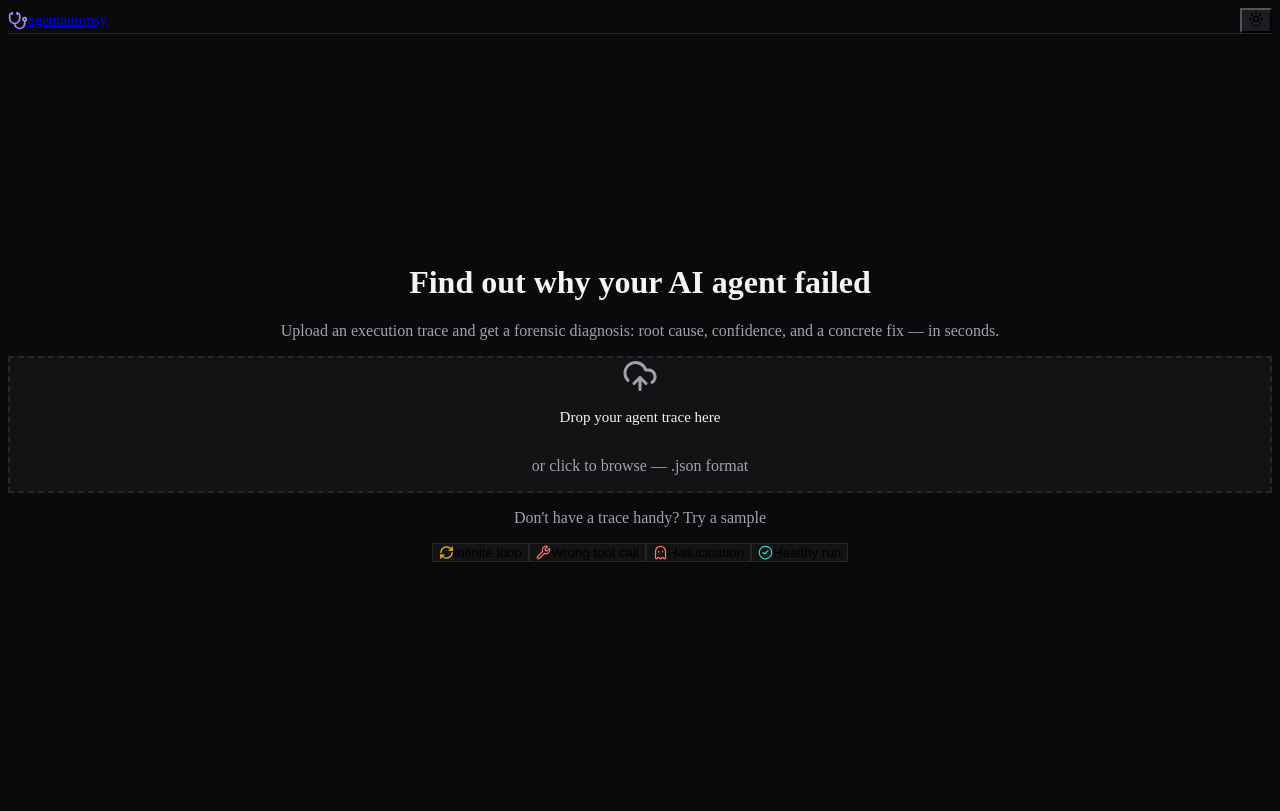
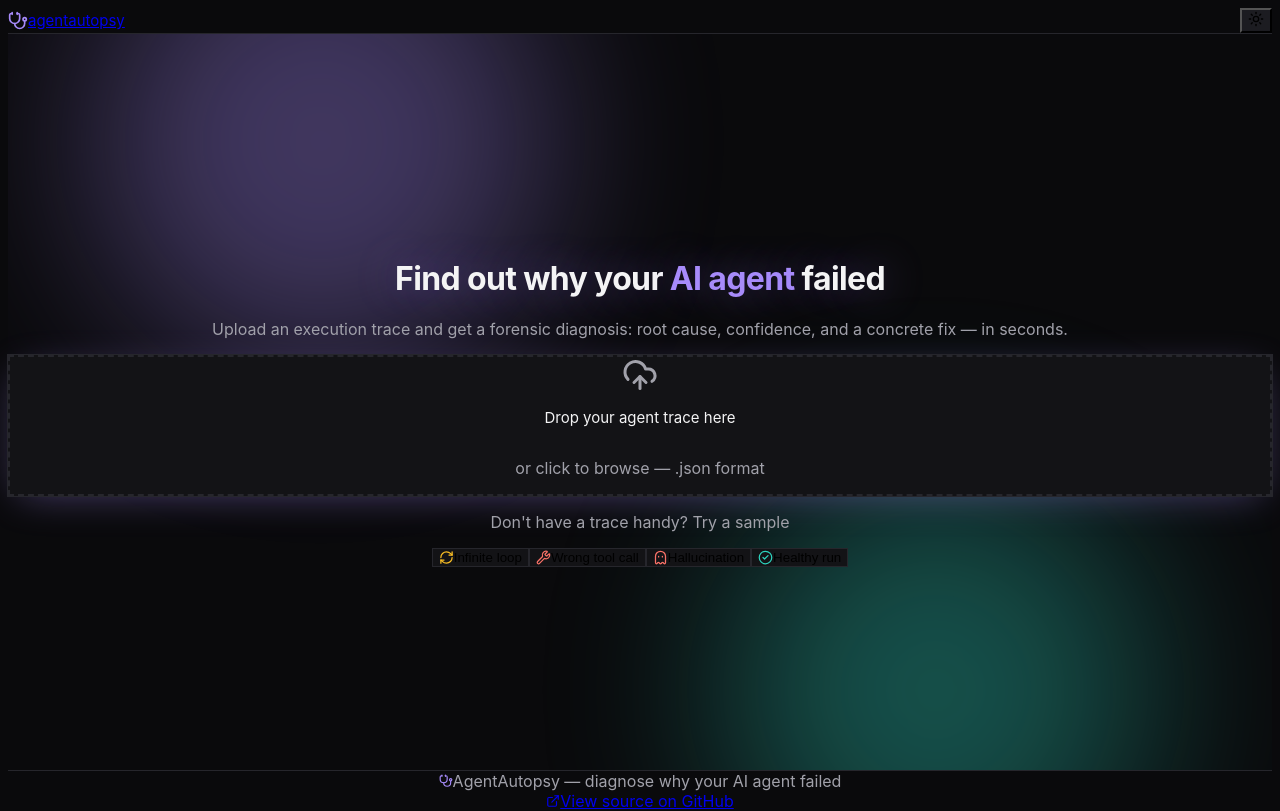
Before and after one commit to ailanasirai/agentautopsy, a Next.js app: page / in a window 1280 px wide. Built offline with nearby package versions, Linux system fonts and the light colour scheme.

Commit message:
Fix demo trace loading and add footer

```diff
--- a/app/globals.css
+++ b/app/globals.css
@@ -38,10 +38,73 @@
   --warning-glow: rgba(251, 191, 36, 0.4);
 }
 
+html, body {
+  font-family: -apple-system, BlinkMacSystemFont, "Segoe UI", Roboto,
+    "Helvetica Neue", Arial, sans-serif;
+}
+
 body {
   background: var(--bg-primary);
   color: var(--text-primary);
   transition: background 0.3s ease, color 0.3s ease;
+  min-height: 100%;
+}
+
+h1, h2, h3 {
+  font-family: inherit;
+  letter-spacing: -0.02em;
+}
+
+.hero-glow-text {
+  text-shadow: 0 0 40px var(--accent-glow);
+}
+
+/* Ambient background orbs for the landing page */
+.ambient-bg {
+  position: absolute;
+  inset: 0;
+  overflow: hidden;
+  pointer-events: none;
+  z-index: 0;
+}
+
+.ambient-orb {
+  position: absolute;
+  border-radius: 50%;
+  filter: blur(80px);
+  opacity: 0.35;
+}
+
+@keyframes drift-1 {
+  0%, 100% { transform: translate(0, 0) scale(1); }
+  50% { transform: translate(40px, -30px) scale(1.1); }
+}
+
+@keyframes drift-2 {
+  0%, 100% { transform: translate(0, 0) scale(1); }
+  50% { transform: translate(-50px, 40px) scale(1.15); }
+}
+
+.orb-1 {
+  width: 420px;
+  height: 420px;
+  background: var(--accent);
+  top: -10%;
+  left: 5%;
+  animation: drift-1 12s ease-in-out infinite;
+}
+
+.orb-2 {
+  width: 380px;
+  height: 380px;
+  background: var(--success);
+  bottom: -10%;
+  right: 8%;
+  animation: drift-2 14s ease-in-out infinite;
+}
+
+.upload-ambient {
+  box-shadow: 0 0 0 1px var(--border), 0 8px 40px -12px var(--accent-glow);
 }
 
 .glow-danger {
--- a/app/layout.tsx
+++ b/app/layout.tsx
@@ -2,6 +2,7 @@
 import "./globals.css";
 import { ThemeProvider } from "@/components/layout/ThemeProvider";
 import Navbar from "@/components/layout/Navbar";
+import Footer from "@/components/layout/Footer";
 
 export const metadata: Metadata = {
   title: "AgentAutopsy — diagnose why your AI agent failed",
@@ -20,6 +21,7 @@
         <ThemeProvider>
           <Navbar />
           <main className="flex-1">{children}</main>
+          <Footer />
         </ThemeProvider>
       </body>
     </html>
--- a/app/page.tsx
+++ b/app/page.tsx
@@ -8,6 +8,18 @@
 import ErrorState from "@/components/states/ErrorState";
 import ResultsDashboard from "@/components/analysis/ResultsDashboard";
 import { FullReport } from "@/types/trace";
+
+import loopFailureTrace from "@/lib/sampleTraces/loop-failure.json";
+import wrongToolCallTrace from "@/lib/sampleTraces/wrong-tool-call.json";
+import hallucinationTrace from "@/lib/sampleTraces/hallucination.json";
+import successCaseTrace from "@/lib/sampleTraces/success-case.json";
+
+const DEMO_TRACES: Record<string, unknown> = {
+  "loop-failure": loopFailureTrace,
+  "wrong-tool-call": wrongToolCallTrace,
+  hallucination: hallucinationTrace,
+  "success-case": successCaseTrace,
+};
 
 type Stage = "upload" | "loading" | "results" | "error";
 
@@ -39,13 +51,13 @@
   }
 
   async function loadDemo(id: string) {
-    try {
-      const mod = await import(`@/lib/sampleTraces/${id}.json`);
-      analyzeTrace(mod.default);
-    } catch {
+    const trace = DEMO_TRACES[id];
+    if (!trace) {
       setErrorMsg("Couldn't load that demo trace.");
       setStage("error");
+      return;
     }
+    analyzeTrace(trace);
   }
 
   function reset() {
@@ -54,7 +66,7 @@
   }
 
   return (
-    <div className="min-h-[calc(100vh-64px)] flex flex-col">
+    <div className="min-h-[calc(100vh-64px)] flex flex-col relative">
       <AnimatePresence mode="wait">
         {stage === "upload" && (
           <motion.div
@@ -62,18 +74,40 @@
             initial={{ opacity: 0 }}
             animate={{ opacity: 1 }}
             exit={{ opacity: 0 }}
-            className="flex-1 flex flex-col items-center justify-center px-6 py-16"
+            className="flex-1 flex flex-col items-center justify-center px-6 py-16 relative"
           >
-            <div className="max-w-xl w-full text-center mb-10">
-              <h1 className="text-3xl font-medium mb-3">
-                Find out why your AI agent failed
+            <div className="ambient-bg">
+              <div className="ambient-orb orb-1" />
+              <div className="ambient-orb orb-2" />
+            </div>
+
+            <motion.div
+              initial={{ opacity: 0, y: 16 }}
+              animate={{ opacity: 1, y: 0 }}
+              transition={{ duration: 0.6 }}
+              className="max-w-xl w-full text-center mb-10 relative z-10"
+            >
+              <h1 className="text-4xl md:text-5xl font-medium mb-4 hero-glow-text">
+                Find out why your{" "}
+                <span style={{ color: "var(--accent)" }}>AI agent</span>{" "}
+                failed
               </h1>
-              <p style={{ color: "var(--text-secondary)" }}>
+              <p
+                className="text-base md:text-lg"
+                style={{ color: "var(--text-secondary)" }}
+              >
                 Upload an execution trace and get a forensic diagnosis: root
                 cause, confidence, and a concrete fix — in seconds.
               </p>
-            </div>
-            <div className="max-w-xl w-full">
+            </motion.div>
+
+            <motion.div
+              initial={{ opacity: 0, y: 20 }}
+              animate={{ opacity: 1, y: 0 }}
+              transition={{ duration: 0.6, delay: 0.15 }}
+              className="max-w-xl w-full relative z-10"
+            >
+              <div className="upload-ambient rounded-2xl">
                 <UploadZone
                   onFileLoaded={analyzeTrace}
                   onError={(m) => {
@@ -81,8 +115,9 @@
                     setStage("error");
                   }}
                 />
+              </div>
               <DemoTraceSelector onSelect={loadDemo} />
-            </div>
+            </motion.div>
           </motion.div>
         )}
 
--- /dev/null
+++ b/components/layout/Footer.tsx
@@ -0,0 +1,24 @@
+import { ExternalLink, Stethoscope } from "lucide-react";
+
+export default function Footer() {
+  return (
+    <footer
+      className="border-t px-6 py-6 flex flex-col md:flex-row items-center justify-between gap-3 text-sm"
+      style={{ borderColor: "var(--border)", color: "var(--text-secondary)" }}
+    >
+      <div className="flex items-center gap-2">
+        <Stethoscope size={14} style={{ color: "var(--accent)" }} />
+        <span>AgentAutopsy — diagnose why your AI agent failed</span>
+      </div>
+      <a
+        href="https://github.com/ailanasirai/agentautopsy"
+        target="_blank"
+        rel="noopener noreferrer"
+        className="flex items-center gap-1.5 hover:opacity-80 transition-opacity"
+      >
+        <ExternalLink size={14} />
+        View source on GitHub
+      </a>
+    </footer>
+  );
+}
```
Lines whose indentation alone changed are shown as unchanged.
